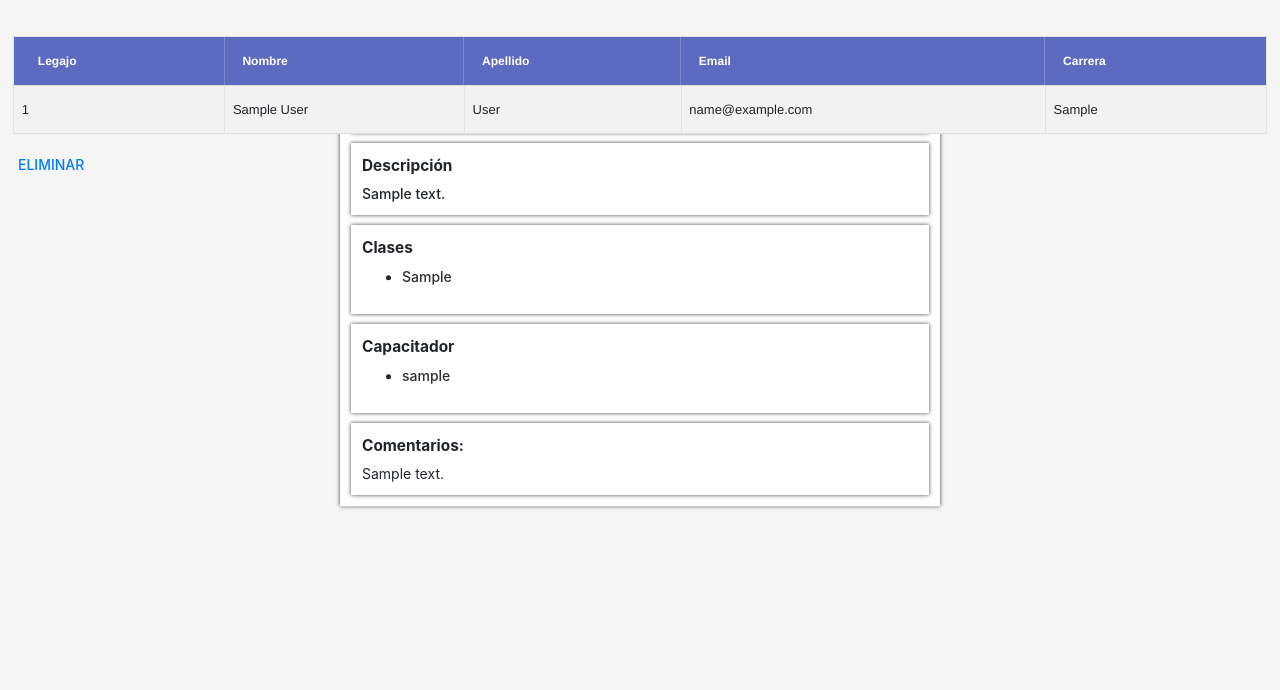
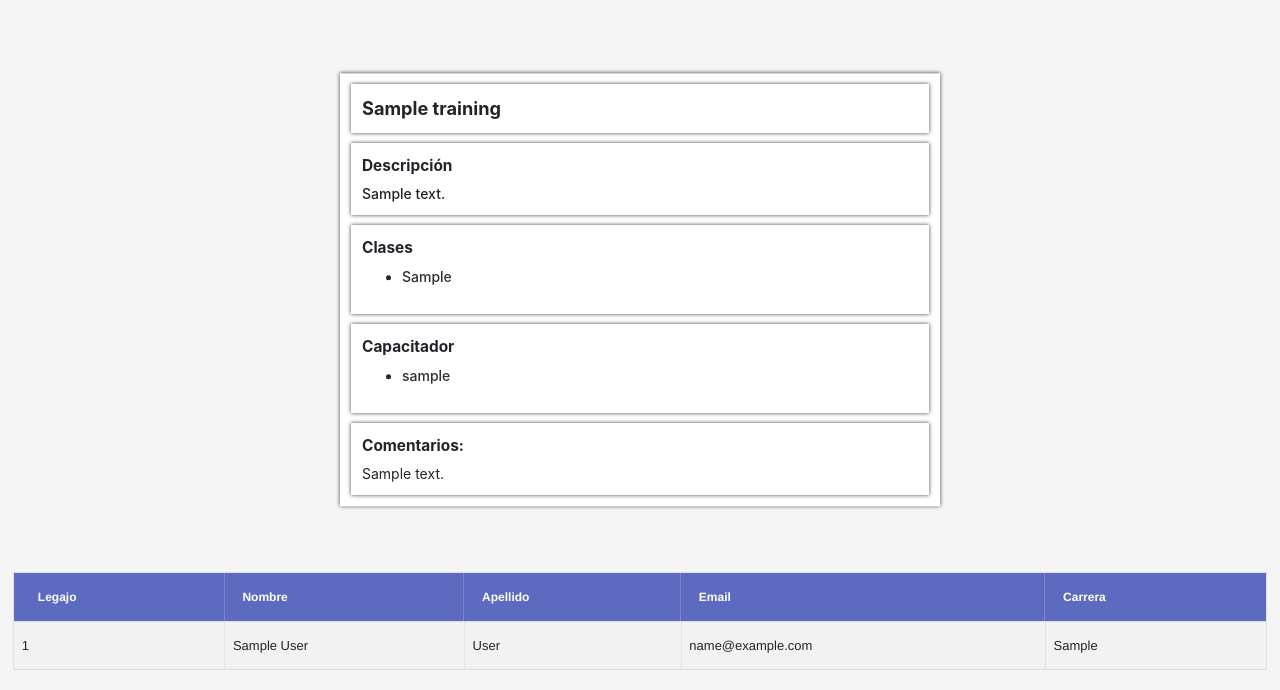
Before and after one commit to LucioTrucco/SistemaSeguimientoCapacitaciones, a Flask app: page /capacitaciones/1 in a window 1280 px wide. Shown: the part 110-800 px from the top of the page. Run offline with Flask 2, Linux system fonts and the light colour scheme; a user stored in the database is signed in; tables that the repository leaves empty hold one stand-in row (values such as "Sample post"); some libraries are stand-ins or nearby versions.

Commit message:
Correccion al mostrar detalles de capacitaciones + reubicando boton eliminar capacitacion.

```diff
--- a/Codigo/app/static/css/styles.css
+++ b/Codigo/app/static/css/styles.css
@@ -370,6 +370,10 @@ a:hover{
 	margin-top: 10px;
 }
 
+.tabla-detalles{
+	position: absolute;
+	bottom:0;
+}
 .contenedor-detalles{
 	position: absolute;
 	width: 600px;
--- a/Codigo/app/templates/capacitaciones.html
+++ b/Codigo/app/templates/capacitaciones.html
@@ -25,6 +25,7 @@
                 {% if not training.finalizada %}
                     | <a href="{{ url_for('finish', id=training.id) }}">Finalizar</a>
                 {% endif %}
+                | <a href="{{ url_for('deleteTraining', id=training.id) }}">Eliminar</a>
             </td>
         </tr>
     </tbody>
--- a/Codigo/app/templates/capacitacionesEnCurso.html
+++ b/Codigo/app/templates/capacitacionesEnCurso.html
@@ -23,6 +23,7 @@
                 {% if not training.finalizada %}
                     | <a href="{{ url_for('finish', id=training.id) }}">Finalizar</a>
                 {% endif %}
+                | <a href="{{ url_for('deleteTraining', id=training.id) }}">Eliminar</a>
             </td>
         </tr>
     </tbody>
--- a/Codigo/app/templates/capacitacionesFinalizadas.html
+++ b/Codigo/app/templates/capacitacionesFinalizadas.html
@@ -25,6 +25,7 @@
                 {% if not training.finalizada %}
                     | <a href="{{ url_for('finish', id=training.id) }}">Finalizar</a>
                 {% endif %}
+                | <a href="{{ url_for('deleteTraining', id=training.id) }}">Eliminar</a>
             </td>
         </tr>
     </tbody>
--- a/Codigo/app/templates/capacitacionesPorUsuario.html
+++ b/Codigo/app/templates/capacitacionesPorUsuario.html
@@ -25,6 +25,7 @@
                 {% if not training.finalizada %}
                     | <a href="{{ url_for('finish', id=training.id) }}">Finalizar</a>
                 {% endif %}
+                | <a href="{{ url_for('deleteTraining', id=training.id) }}">Eliminar</a>
             </td>
         </tr>
     </tbody>
--- a/Codigo/app/templates/details.html
+++ b/Codigo/app/templates/details.html
@@ -39,7 +39,7 @@
 {% block assign_students %}
 {% endblock %}
 {% if training.students|length %}
-<table id="tabla-capacitaciones" class="mdl-data-table mdl-js-data-table">
+<table id="tabla-capacitaciones" class="mdl-data-table mdl-js-data-table tabla-detalles">
     <tbody>
         <tr>
             <th style="text-align: left;">Legajo</th>
@@ -60,9 +60,4 @@
     {% endfor %}
 </table>
 {% endif %}
-{% if request.path==url_for('details', id=training.id) %}
-<div class="conteinerbotones">
-    <a class="button" href="{{ url_for('deleteTraining', id=training.id) }}">ELIMINAR</a>
-</div>
-{% endif %}
 {% endblock %}
```
